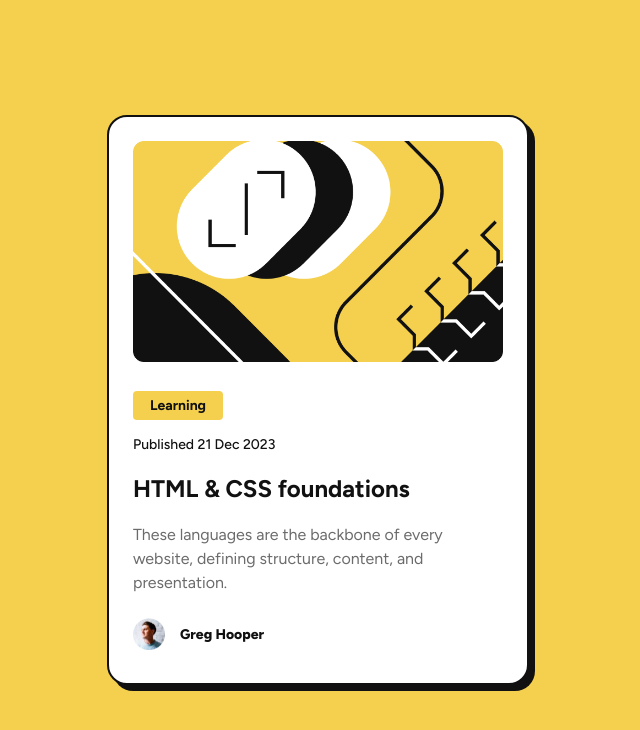
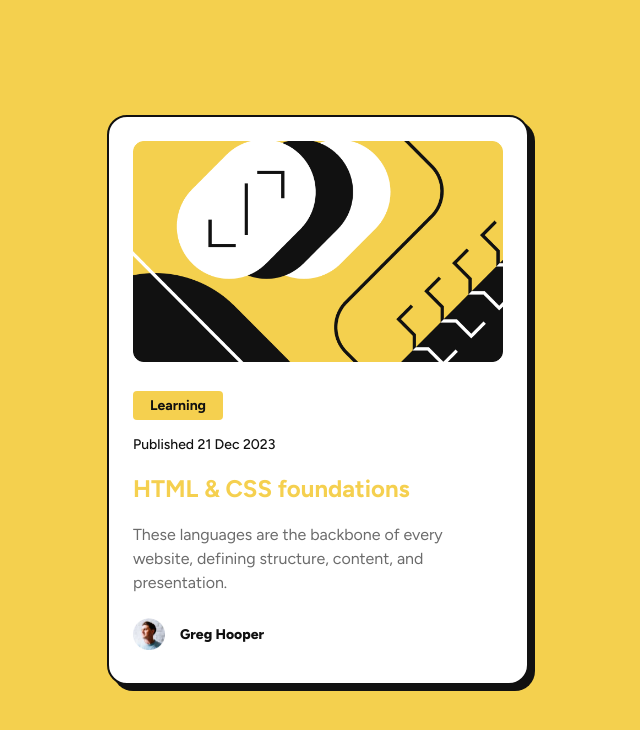
Before and after one commit to kingtirano/blog-card-arturmartins, a plain HTML site: page index.html in a window 1280 px wide. In both pictures the pointer is over the element "HTML & CSS foundations". Shown: the whole page, without its empty margins (322-962 px from the left). Drawn offline with Linux system fonts and the light colour scheme.

Commit message:
Finished

```diff
--- a/style.css
+++ b/style.css
@@ -52,6 +52,11 @@ body {
   letter-spacing: 0px;
 }
 
+.titleone:hover {
+  color: #f5d04f;
+  cursor: pointer;
+}
+
 .published {
   letter-spacing: 0px;
   line-height: 150%;
```
